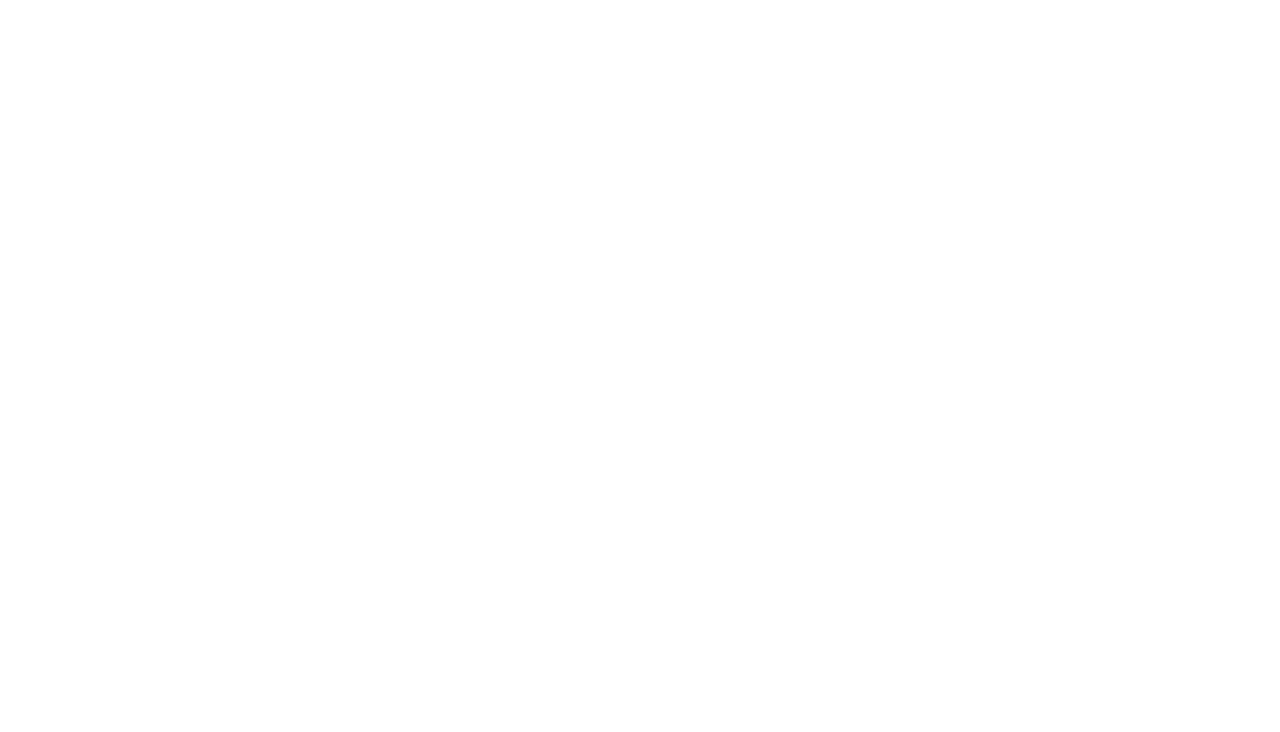
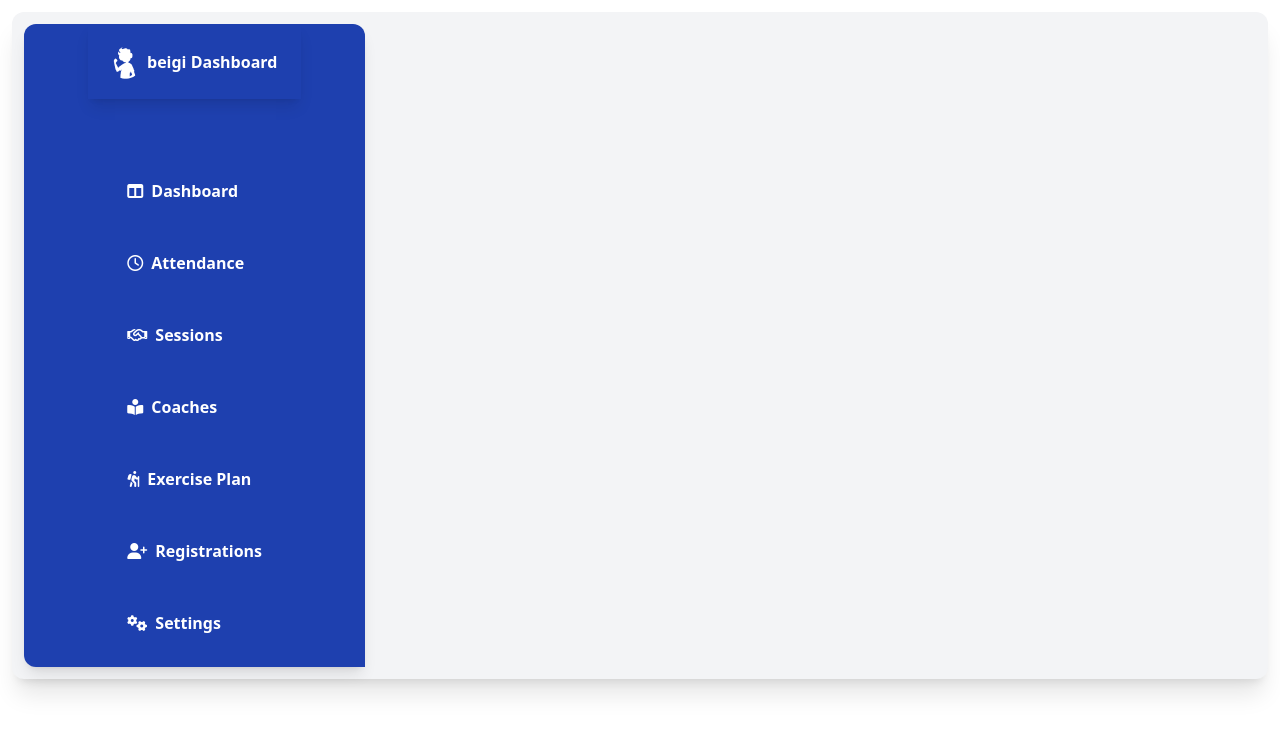
Before and after one commit to alibeigi95/Dashboard-page-with-tailwind, a website: page index.html in a window 1280 px wide. Drawn offline with Linux system fonts and the light colour scheme.

Commit message:
done menu

```diff
--- a/index.html
+++ b/index.html
@@ -6,9 +6,65 @@
     <meta http-equiv="X-UA-Compatible" content="IE=edge">
     <meta name="viewport" content="width=device-width, initial-scale=1.0">
     <title>Dashboard with tailwind</title>
+    <link rel="stylesheet" href="dist/output.css">
+    <script src="https://kit.fontawesome.com/2c4eab2e10.js" crossorigin="anonymous"></script>
+    <link rel="preconnect" href="https://fonts.googleapis.com">
+    <link rel="preconnect" href="https://fonts.gstatic.com" crossorigin>
+    <link href="https://fonts.googleapis.com/css2?family=Raleway:wght@200&display=swap" rel="stylesheet">
 </head>
 
 <body>
+    <div class="flex bg-gray-100 rounded-xl m-3 shadow-xl">
+        <aside class="flex px-16 space-y-16 overflow-hidden m-3 pb-4 flex-col items-center justify-center rounded-t-xl rounded-bl-xl bg-blue-800 shadow-lg ">
+            <div class="flex items-center justify-center p-4 shadow-lg">
+                <div>
+                    <img src="img/c6U7KtF.png" alt="">
+                </div>
+                <h1 class="text-white font-bold mr-2 cursor-pointer" >beigi Dashboard</h1>
+            </div>
+            <ul>
+                <li class="flex  space-x-2 px-6 py-4 text-white hover:bg-white hover:text-blue-800 font-bold hover:rounded-3xl  cursor-pointer">
+                    <i class="fas fa-columns pt-1"></i>
+                    <a href="">Dashboard</a>
+                </li>
+                <li class="flex mt-4 space-x-2 px-6 py-4 text-white hover:bg-white hover:text-blue-800 font-bold hover:rounded-3xl  cursor-pointer">
+                    <i class="fa fa-clock-o pt-1" aria-hidden="true"></i>
+                    <a href="">Attendance</a>
+                </li>
+                <li class="flex mt-4 space-x-2 px-6 py-4 text-white hover:bg-white hover:text-blue-800 font-bold hover:rounded-3xl  cursor-pointer">
+                    <i class="far fa-handshake pt-1"></i>
+                    <a href="">Sessions</a>
+                </li>
+                <li class="flex mt-4 space-x-2 px-6 py-4 text-white hover:bg-white hover:text-blue-800 font-bold hover:rounded-3xl  cursor-pointer">
+                    <i class="fas fa-book-reader pt-1"></i>
+                    <a href="">Coaches</a>
+                </li>
+                <li class="flex mt-4 space-x-2 px-6 py-4 text-white hover:bg-white hover:text-blue-800 font-bold hover:rounded-3xl  cursor-pointer">
+                    <i class="fas fa-hiking pt-1"></i>
+                    <a href="">Exercise Plan</a>
+                </li>
+                <li class="flex mt-4 space-x-2 px-6 py-4 text-white hover:bg-white hover:text-blue-800 font-bold hover:rounded-3xl  cursor-pointer">
+                    <i class="fa fa-user-plus pt-1" aria-hidden="true"></i>
+                    <a href="">Registrations</a>
+                </li>
+                <li class="flex mt-4 space-x-2 px-6 py-4 text-white hover:bg-white hover:text-blue-800 font-bold hover:rounded-3xl  cursor-pointer">
+                    <i class="fas fa-cogs pt-1"></i>
+                    <a href="">Settings</a>
+                </li>
+            </ul>
+
+
+
+        </aside>
+
+
+
+
+
+
+
+    </div>
+
 
 </body>
 
--- /dev/null
+++ b/src/input.css
@@ -0,0 +1,3 @@
+@tailwind base;
+@tailwind components;
+@tailwind utilities;
--- /dev/null
+++ b/tailwind.config.js
@@ -0,0 +1,7 @@
+module.exports = {
+  content: ["./*.{html,js}"],
+  theme: {
+    extend: {},
+  },
+  plugins: [],
+}
```
Also changed, not shown: dist/output.css (added), img/c6U7KtF.png (added).
